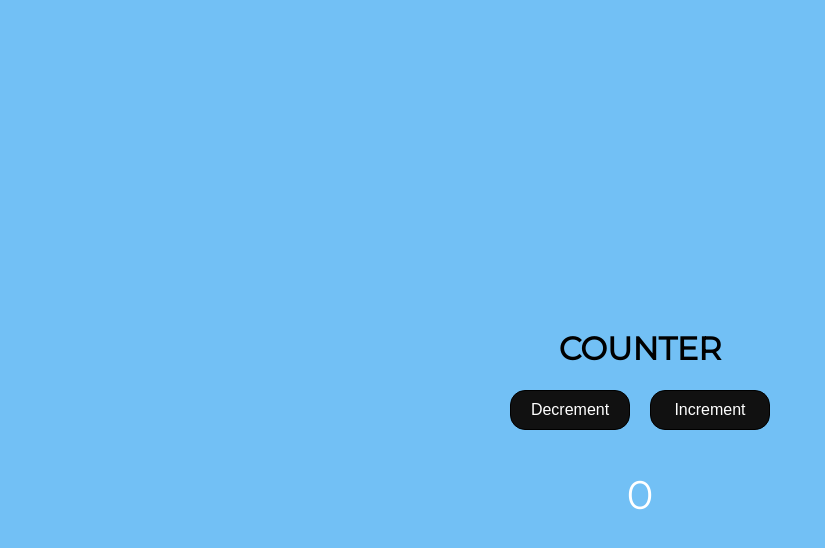
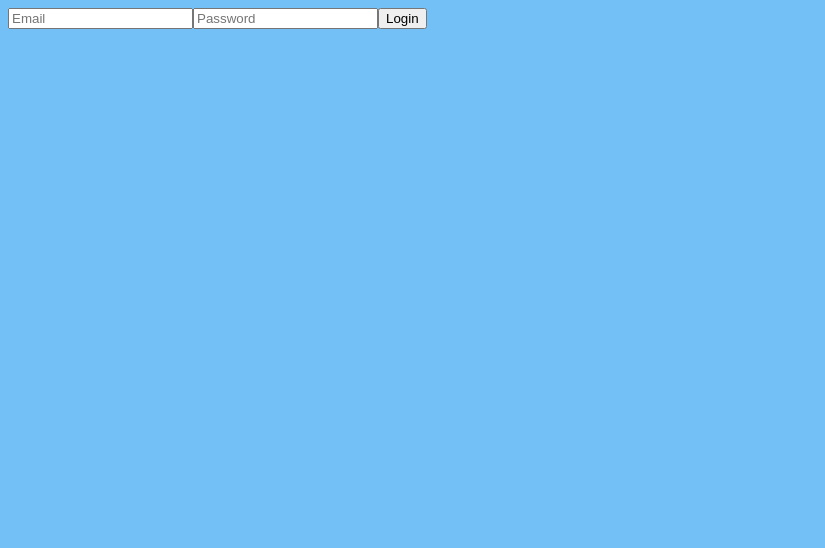
Before and after one commit to Muzammil-hassan/testing-with-jest, a Next.js app: page / in a window 1280 px wide. Shown: the top 548 px of the page, without its empty margins (0-825 px from the left). Built offline with nearby package versions, Linux system fonts and the light colour scheme.

Commit message:
feat: form test added both happy and error state

```diff
--- /dev/null
+++ b/components/loginForm/LoginForm.jsx
@@ -0,0 +1,43 @@
+import { useState } from 'react';
+
+const LoginForm = ({ onSubmit }) => {
+  const [{ email, password }, setForm] = useState({ email: '', password: '' });
+  const [error, setError] = useState('');
+
+  const handleChange = (e) => {
+    setForm((state) => ({ ...state, [e.target.name]: e.target.value }));
+    setError('');
+  };
+
+  const isValid = (email) => email.match(/^[^\s@]+@[^\s@]+\.[^\s@]+$/) !== null;
+
+  const handleSubmit = (e) => {
+    e.preventDefault();
+    if (email && password) {
+      if (isValid(email)) {
+        onSubmit(email, password);
+      } else {
+        setError('Please enter a valid email address');
+      }
+    } else {
+      setError('Please fill in both fields');
+    }
+  };
+
+  return (
+    <form onSubmit={handleSubmit}>
+      <input name="email" type="text" value={email} placeholder="Email" onChange={handleChange} />
+      <input
+        name="password"
+        type="password"
+        value={password}
+        placeholder="Password"
+        onChange={handleChange}
+      />
+      {error && <span>{error}</span>}
+      <button type="submit">Login</button>
+    </form>
+  );
+};
+
+export default LoginForm;
--- a/pages/index.js
+++ b/pages/index.js
@@ -1,9 +1,10 @@
-import Counter from '~/components/Counter';
+import LoginForm from '~/components/loginForm/LoginForm';
 
 export default function Home() {
+  const handleSubmit = (email, password) => console.log({ email, password });
   return (
     <div>
-      <Counter />
+      <LoginForm onSubmit={handleSubmit} />
     </div>
   );
 }
```
Also changed, not shown: 1 other file (tests, documents, lock files or other folders).
